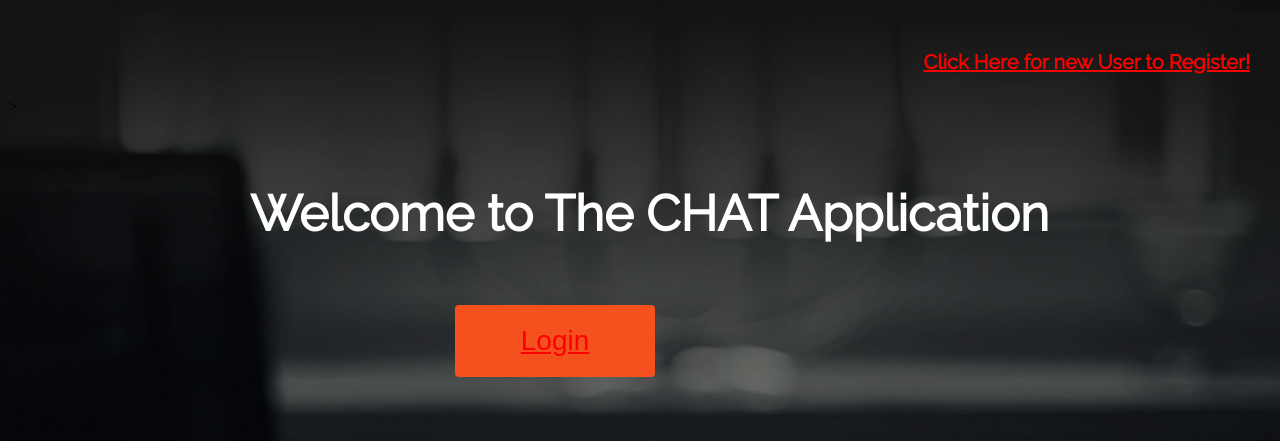
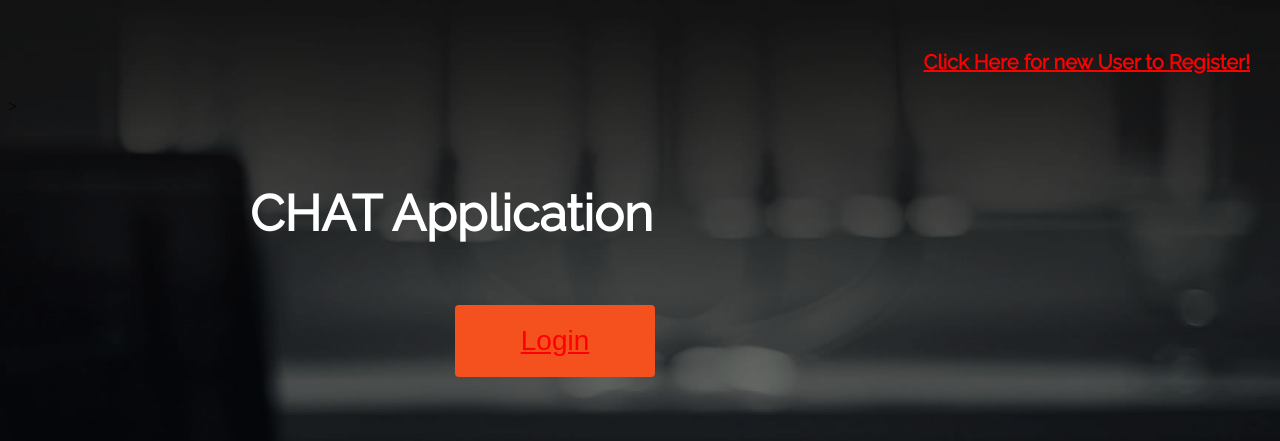
Before and after one commit to SaundaleB1995/ChatApp-docker, a Django app: page / in a window 1280 px wide. Shown: the top 441 px of the page. Run offline with Django 3.2, Linux system fonts and the light colour scheme.

Commit message:
updated application name

```diff
--- a/ChatApplication/fundoo/fundooapp/templates/index.html
+++ b/ChatApplication/fundoo/fundooapp/templates/index.html
@@ -8,7 +8,7 @@
 {% block content %}
 <center>
 <p style="background-color:yellow;color:red;">
-     <h1>Welcome to The CHAT Application</h1><br><br>
+     <h1>CHAT Application</h1><br><br>
     <button class="button" style="vertical-align:middle"><span><a href="{% url 'sign_in' %}">Login</a></span></button><br>
     <h3><a href="{% url 'signup' %}">Click Here for new User to Register!</a></h3><br><br>
     </center>
```
